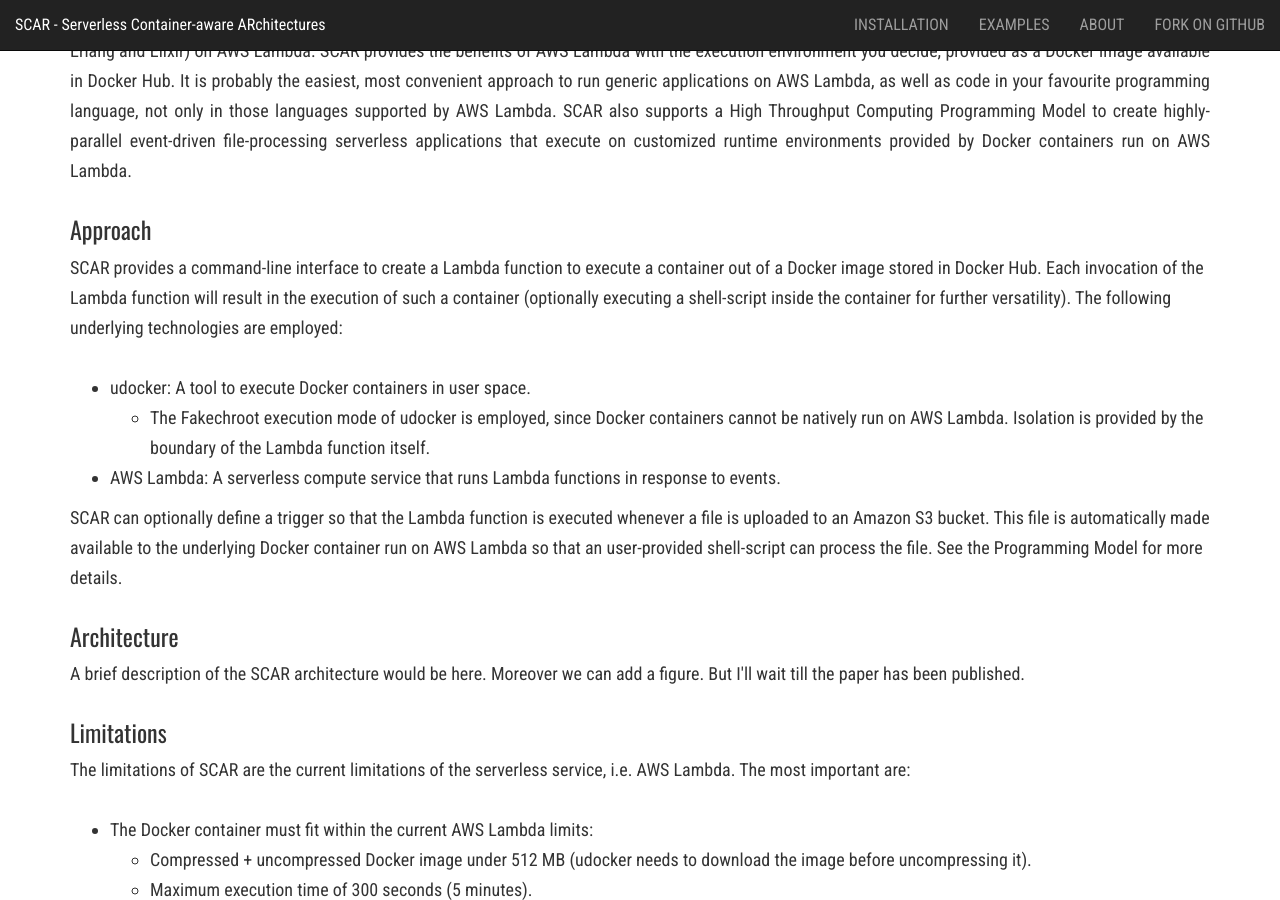
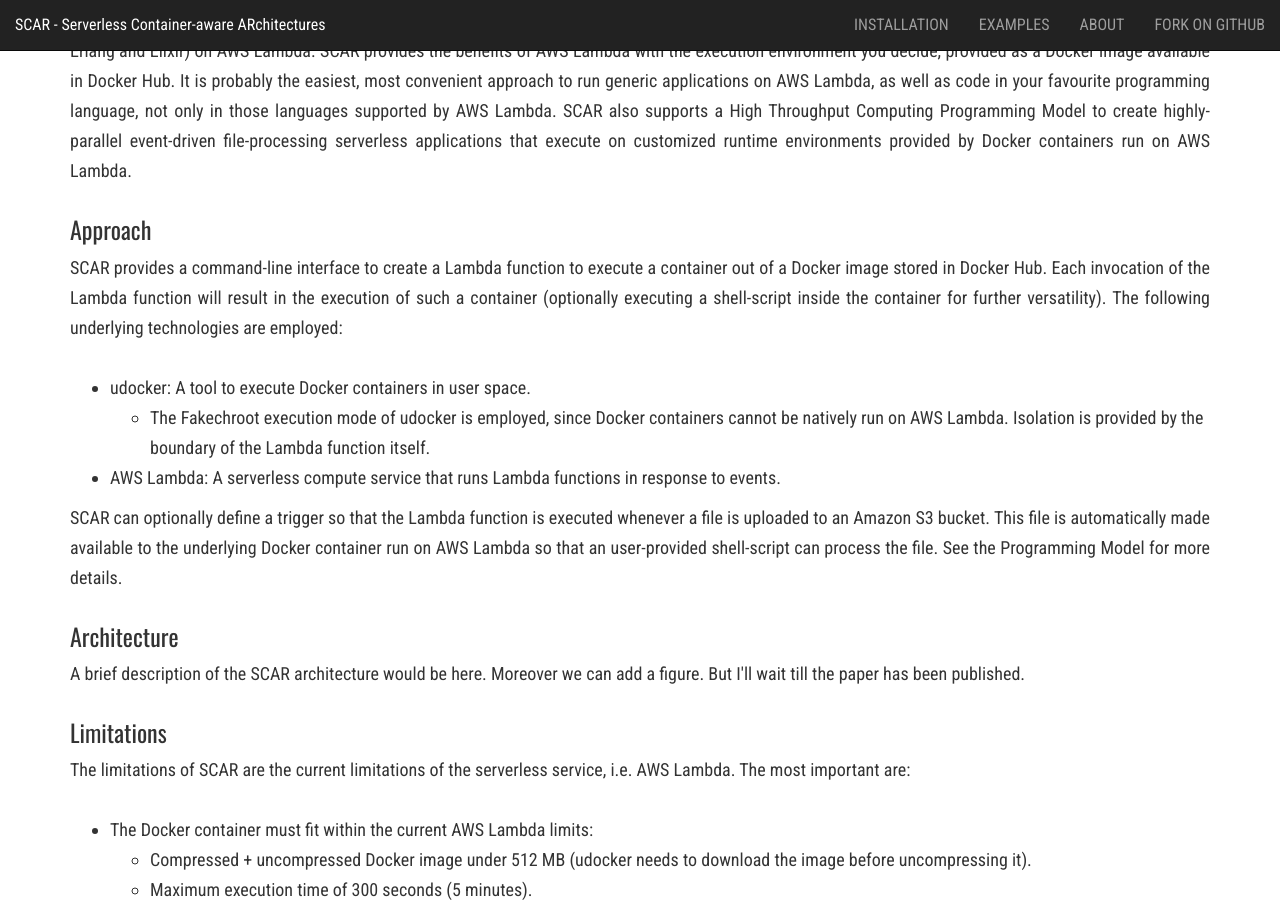
Before and after one commit to amcaar/try.github.io, a Jekyll site: the page built from index.html, in a window 1280 px wide and 900 px high, scrolled down 686 px. Built offline with Jekyll 4.4.1, drawn with Linux system fonts in a browser that asks for light colours; nearby versions of some CDN libraries; the list of posts is cut into pages by our own code.

Commit message:
Update index.html

```diff
--- a/index.html
+++ b/index.html
@@ -7,7 +7,7 @@
                         SCAR also supports a High Throughput Computing Programming Model to create highly-parallel event-driven file-processing serverless applications that execute on customized runtime environments provided by Docker containers run on AWS Lambda.
                     </p>
                     <h3> Approach </h3>
-                    <p> SCAR provides a command-line interface to create a Lambda function to execute a container out of a Docker image stored in Docker Hub. Each invocation of the Lambda function will result in the execution of such a container (optionally executing a shell-script inside the container for further versatility).
+                    <p align="justify"> SCAR provides a command-line interface to create a Lambda function to execute a container out of a Docker image stored in Docker Hub. Each invocation of the Lambda function will result in the execution of such a container (optionally executing a shell-script inside the container for further versatility).
                         The following underlying technologies are employed:
                     </p>
                     <ul>
@@ -17,7 +17,7 @@
                         </ul>
                         <li> AWS Lambda: A serverless compute service that runs Lambda functions in response to events. </li>
                     </ul>
-                    <p> SCAR can optionally define a trigger so that the Lambda function is executed whenever a file is uploaded to an Amazon S3 bucket. This file is automatically made available to the underlying Docker container run on AWS Lambda so that an user-provided shell-script can process the file. See the Programming Model for more details.</p>
+                    <p align="justify"> SCAR can optionally define a trigger so that the Lambda function is executed whenever a file is uploaded to an Amazon S3 bucket. This file is automatically made available to the underlying Docker container run on AWS Lambda so that an user-provided shell-script can process the file. See the Programming Model for more details.</p>
                     <h3> Architecture </h3>
                     <p> A brief description of the SCAR architecture would be here. Moreover we can add a figure. But I'll wait till the paper has been published.
                     </p>
```
